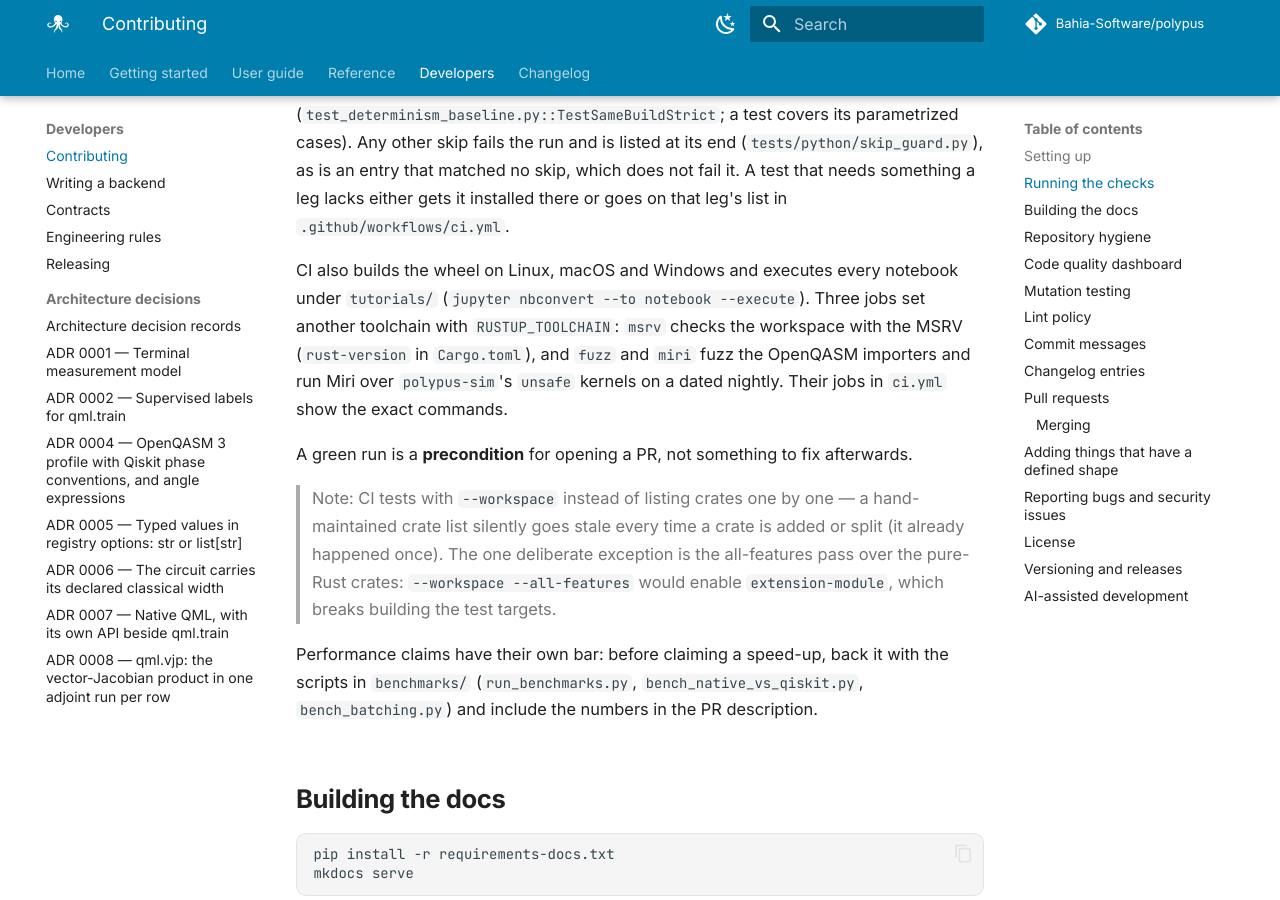
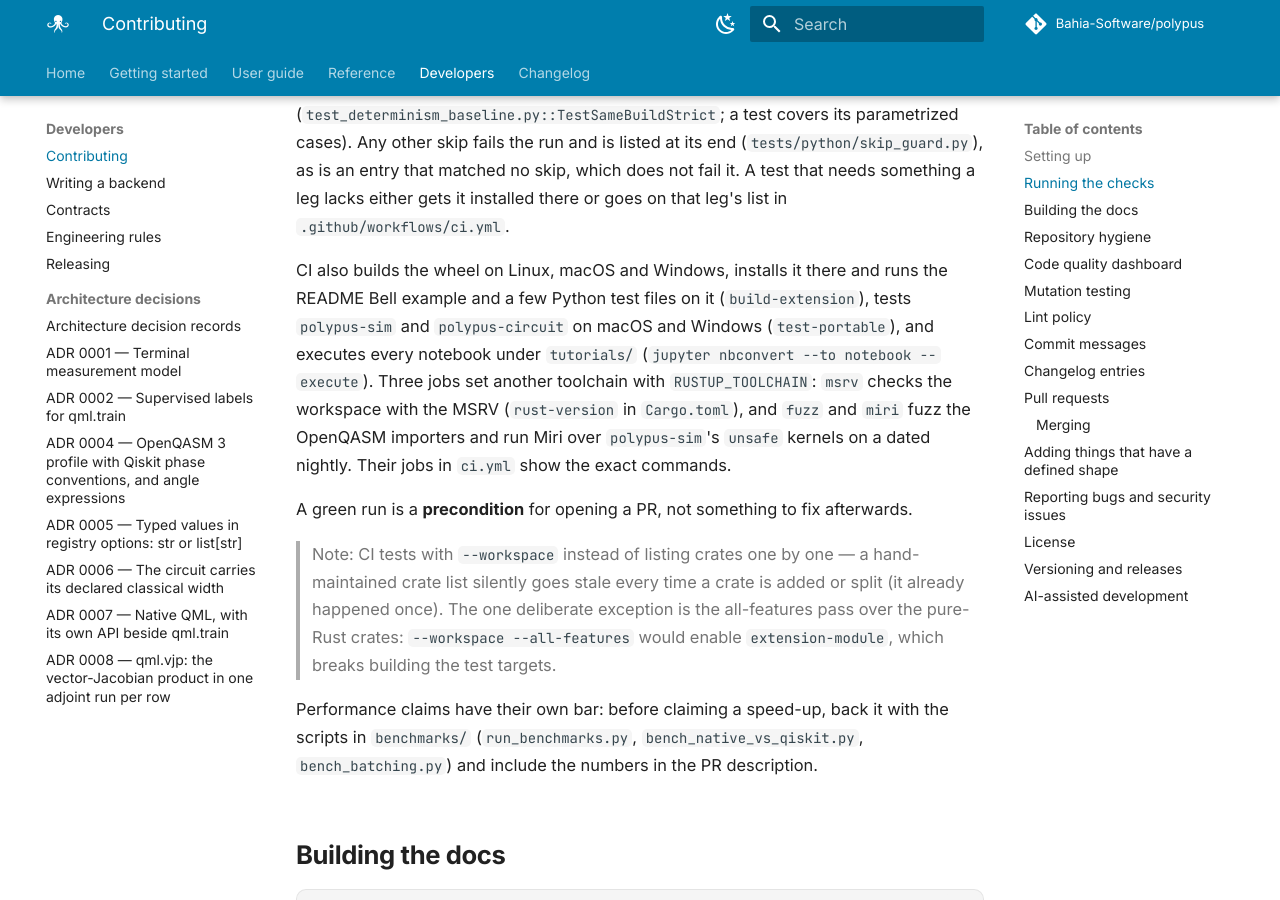
Before and after one commit to Bahia-Software/polypus, an MkDocs documentation site: the page built from docs/CONTRIBUTING.md, in a window 1280 px wide and 900 px high, scrolled down 3408 px. Built offline with MkDocs 1.6.1 and Material for MkDocs 9.7.7, drawn with Linux system fonts in a browser that asks for light colours; plug-ins that fetch from the network failed and are left out; comment, search, counter and statistics services are not loaded.

Commit message:
ci: install and test the wheel on macOS and Windows in every pull request
A wheel that did not import on macOS or Windows only failed in the release
smoke job. build-extension now installs it and runs the README Bell example
and a pytest selection, and test-portable runs the sim and circuit tests there.

Closes #416

```diff
--- a/docs/CONTRIBUTING.md
+++ b/docs/CONTRIBUTING.md
@@ -161,8 +161,11 @@ parametrized cases). Any other skip fails the run and is listed at its end
 does not fail it. A test that needs something a leg lacks either gets it
 installed there or goes on that leg's list in `.github/workflows/ci.yml`.
 
-CI also builds the wheel on Linux, macOS and Windows and executes every
-notebook under `tutorials/` (`jupyter nbconvert --to notebook --execute`).
+CI also builds the wheel on Linux, macOS and Windows, installs it there and
+runs the README Bell example and a few Python test files on it
+(`build-extension`), tests `polypus-sim` and `polypus-circuit` on macOS and
+Windows (`test-portable`), and executes every notebook under `tutorials/`
+(`jupyter nbconvert --to notebook --execute`).
 Three jobs set another toolchain with `RUSTUP_TOOLCHAIN`: `msrv` checks the
 workspace with the MSRV (`rust-version` in `Cargo.toml`), and `fuzz` and
 `miri` fuzz the OpenQASM importers and run Miri over `polypus-sim`'s `unsafe`
```
Also changed, not shown: README.md (+1 -1 lines), 2 other files.
